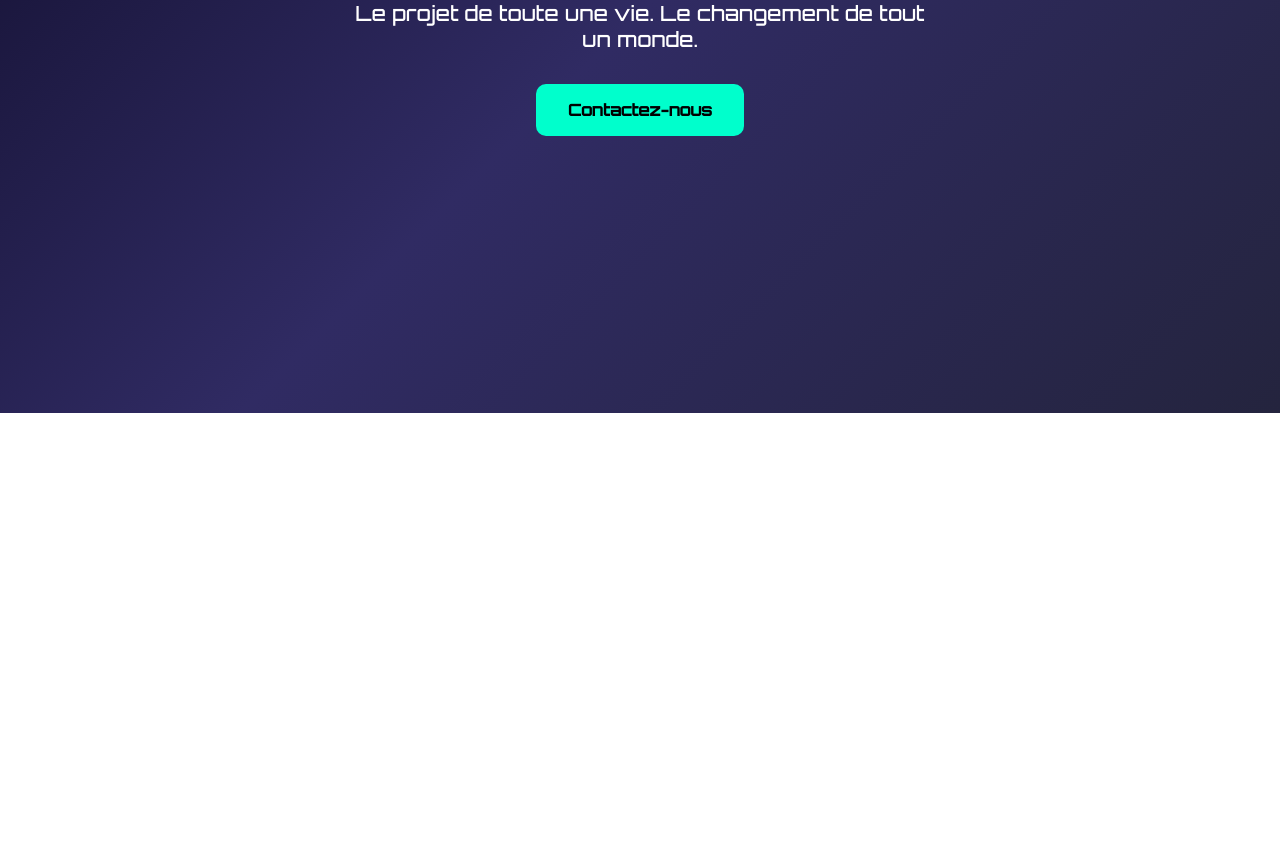
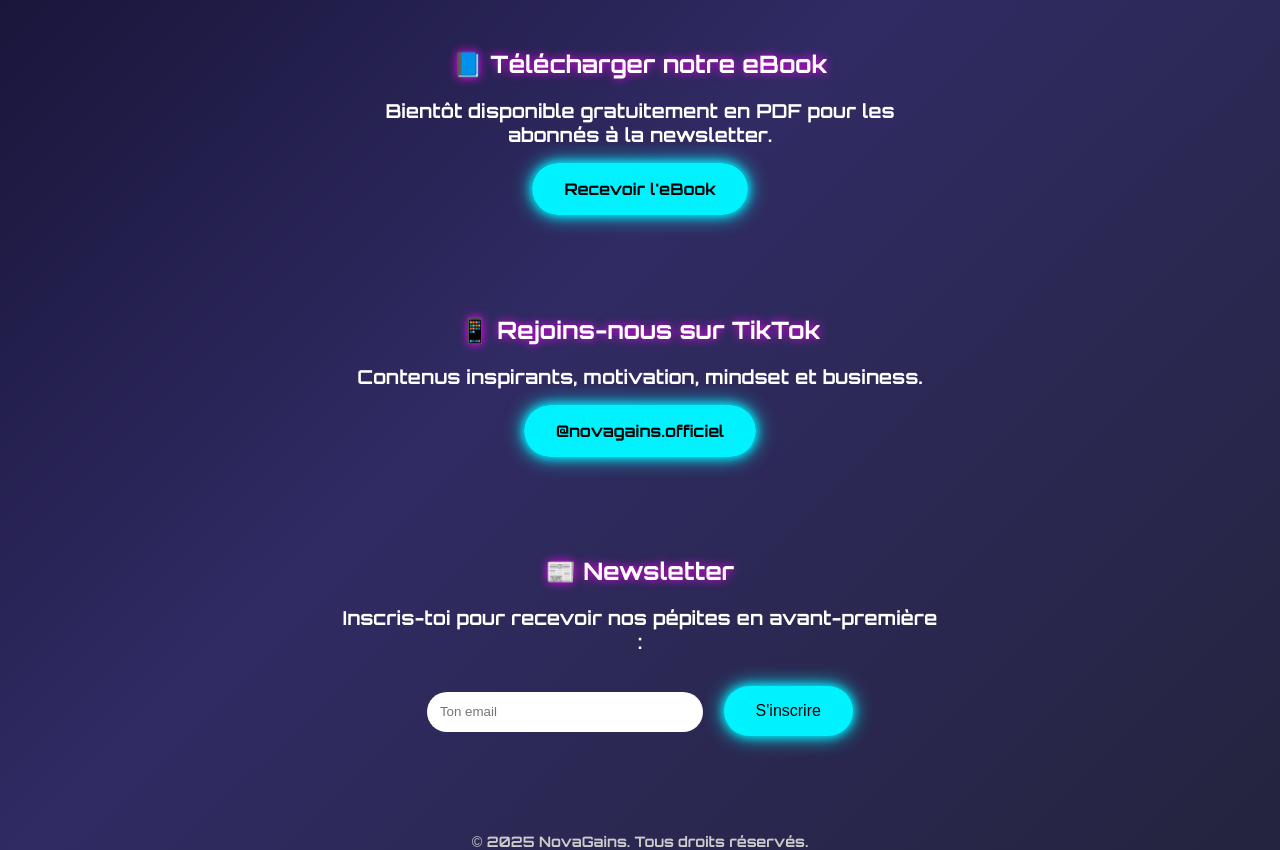
Before and after one commit to Novagainsofficiel/novagains, a plain HTML site: page index.html in a window 1280 px wide. Shown: the part 387-1237 px from the top of the page. Before the commit the page ends 800 px from the top, so only its background shows below. Drawn offline with Linux system fonts and the light colour scheme.

Commit message:
Update index.html

```diff
--- a/index.html
+++ b/index.html
@@ -4,48 +4,82 @@
   <meta charset="UTF-8">
   <meta name="viewport" content="width=device-width, initial-scale=1.0">
   <title>NovaGains</title>
-  <link href="https://fonts.googleapis.com/css2?family=Orbitron:wght@500&display=swap" rel="stylesheet">
+  <link href="https://fonts.googleapis.com/css2?family=Orbitron:wght@700&display=swap" rel="stylesheet">
   <style>
     body {
       margin: 0;
-      padding: 0;
+      font-family: 'Orbitron', sans-serif;
       background: linear-gradient(135deg, #0f0c29, #302b63, #24243e);
       color: #fff;
-      font-family: 'Orbitron', sans-serif;
-      display: flex;
-      flex-direction: column;
-      align-items: center;
-      justify-content: center;
-      height: 100vh;
       text-align: center;
     }
+    header {
+      padding: 4rem 1rem;
+    }
     h1 {
-      font-size: 3rem;
+      font-size: 4rem;
+      text-shadow: 0 0 10px #00f2ff, 0 0 20px #00f2ff;
       margin-bottom: 1rem;
-      color: #00ffcc;
     }
     p {
-      font-size: 1.3rem;
+      font-size: 1.2rem;
       max-width: 600px;
       margin: 0 auto 2rem;
     }
-    a {
-      background-color: #00ffcc;
+    .button {
+      background: #00f2ff;
       color: #000;
       padding: 1rem 2rem;
-      border-radius: 10px;
+      border: none;
+      border-radius: 30px;
+      font-size: 1rem;
+      cursor: pointer;
       text-decoration: none;
-      font-weight: bold;
-      transition: background-color 0.3s;
+      box-shadow: 0 0 10px #00f2ff, 0 0 20px #00f2ff;
     }
-    a:hover {
-      background-color: #00ccb2;
+    .section {
+      padding: 3rem 1rem;
+    }
+    .section h2 {
+      text-shadow: 0 0 10px #ff00ff;
+    }
+    footer {
+      margin-top: 3rem;
+      font-size: 0.9rem;
+      color: #ccc;
     }
   </style>
 </head>
 <body>
-  <h1>NovaGains</h1>
-  <p>Le projet de toute une vie. Le changement de tout un monde.</p>
-  <a href="mailto:novagainsofficiel@gmail.com">Contactez-nous</a>
+  <header>
+    <h1>NovaGains</h1>
+    <p>Le projet de toute une vie. Le changement de tout un monde.</p>
+    <a href="mailto:novagainsofficiel@gmail.com" class="button">Nous contacter</a>
+  </header>
+
+  <section class="section">
+    <h2>📘 Télécharger notre eBook</h2>
+    <p>Bientôt disponible gratuitement en PDF pour les abonnés à la newsletter.</p>
+    <a href="#" class="button">Recevoir l'eBook</a>
+  </section>
+
+  <section class="section">
+    <h2>📱 Rejoins-nous sur TikTok</h2>
+    <p>Contenus inspirants, motivation, mindset et business.</p>
+    <a href="https://www.tiktok.com/@novagains.officiel?lang=fr" class="button" target="_blank">@novagains.officiel</a>
+  </section>
+
+  <section class="section">
+    <h2>📰 Newsletter</h2>
+    <p>Inscris-toi pour recevoir nos pépites en avant-première :</p>
+    <form>
+      <input type="email" placeholder="Ton email" required style="padding: 0.8rem; border-radius: 25px; border: none; width: 250px;">
+      <button type="submit" class="button" style="margin-left: 1rem;">S'inscrire</button>
+    </form>
+  </section>
+
+  <footer>
+    &copy; 2025 NovaGains. Tous droits réservés.
+  </footer>
 </body>
 </html>
```
